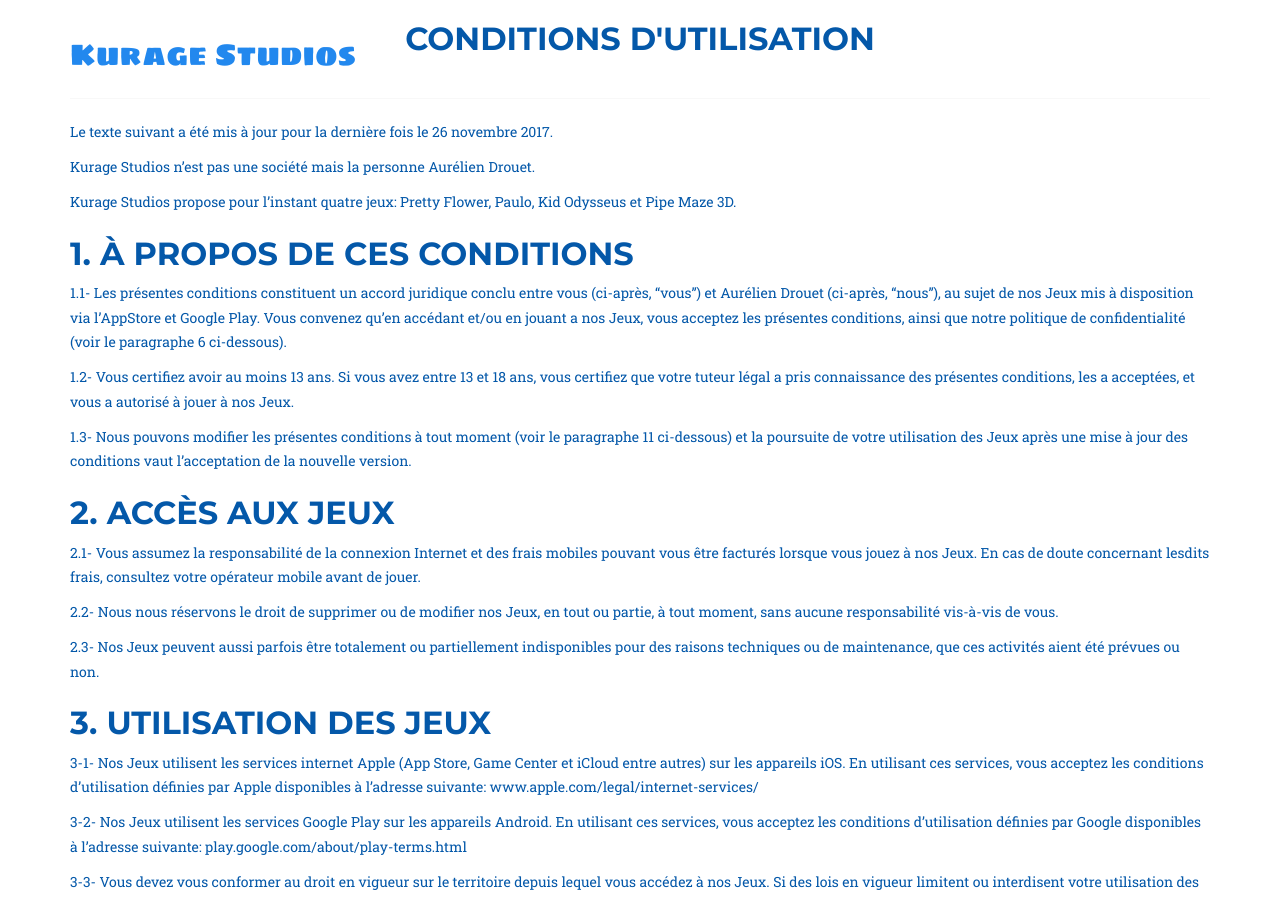
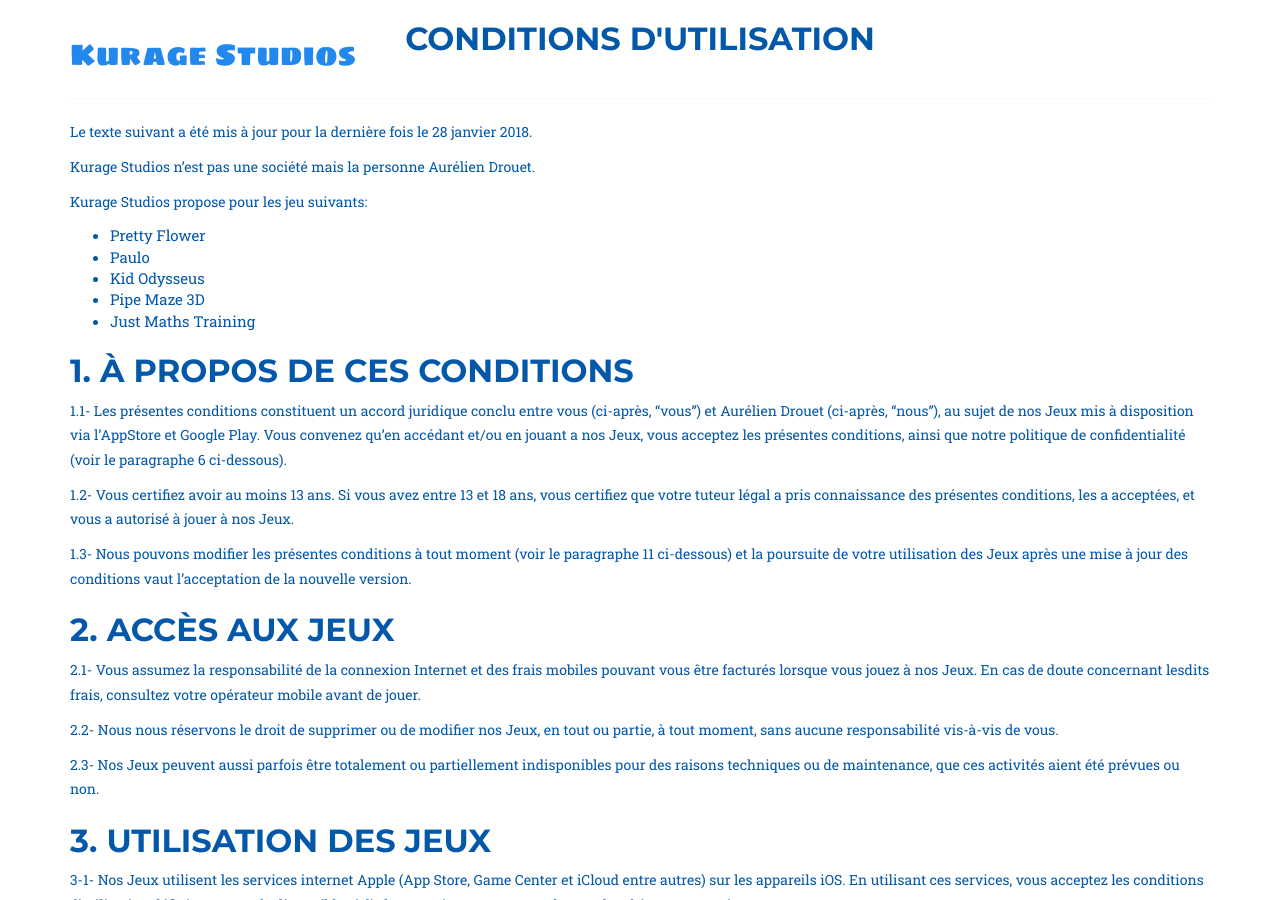
Before and after one commit to kuragestudios/kuragestudios.github.io, a Jekyll site: the page built from pages/terms.md, in a window 1280 px wide and 900 px high. Built offline with Jekyll 4.4.1, drawn with Linux system fonts in a browser that asks for light colours.

Commit message:
add just maths training

```diff
--- a/pages/terms.md
+++ b/pages/terms.md
@@ -3,11 +3,16 @@
 title: Conditions d'utilisation
 ---
 
-Le texte suivant a été mis à jour pour la dernière fois le 26 novembre 2017.
+Le texte suivant a été mis à jour pour la dernière fois le 28 janvier 2018.
 
 Kurage Studios n'est pas une société mais la personne Aurélien Drouet.
 
-Kurage Studios propose pour l'instant quatre jeux: Pretty Flower, Paulo, Kid Odysseus et Pipe Maze 3D.
+Kurage Studios propose pour les jeu suivants:
+- Pretty Flower
+- Paulo
+- Kid Odysseus
+- Pipe Maze 3D
+- Just Maths Training
 
 ## 1. À propos de ces conditions
 
```
Also changed, not shown: _games/just-maths-training.md (added, +65 -0 lines), _games/kid-odysseus.md (+1 -1 lines), _games/pipe-maze-3d.md (+1 -1 lines), games/just-maths-training.md (added, +9 -0 lines), games/pipe-maze-3d.md (+1 -1 lines), press-kit/just-maths-training.md (added, +4 -0 lines), images/just-maths-training/banner.png (added), images/just-maths-training/carousel-improve.jpg (added), images/just-maths-training/carousel-keep.jpg (added), images/just-maths-training/carousel-puzzle.jpg (added), images/just-maths-training/carousel-solve.jpg (added), images/just-maths-training/carousel-title.jpg (added), images/just-maths-training/icon.png (added), images/just-maths-training/logo.png (added), 1 more files.
